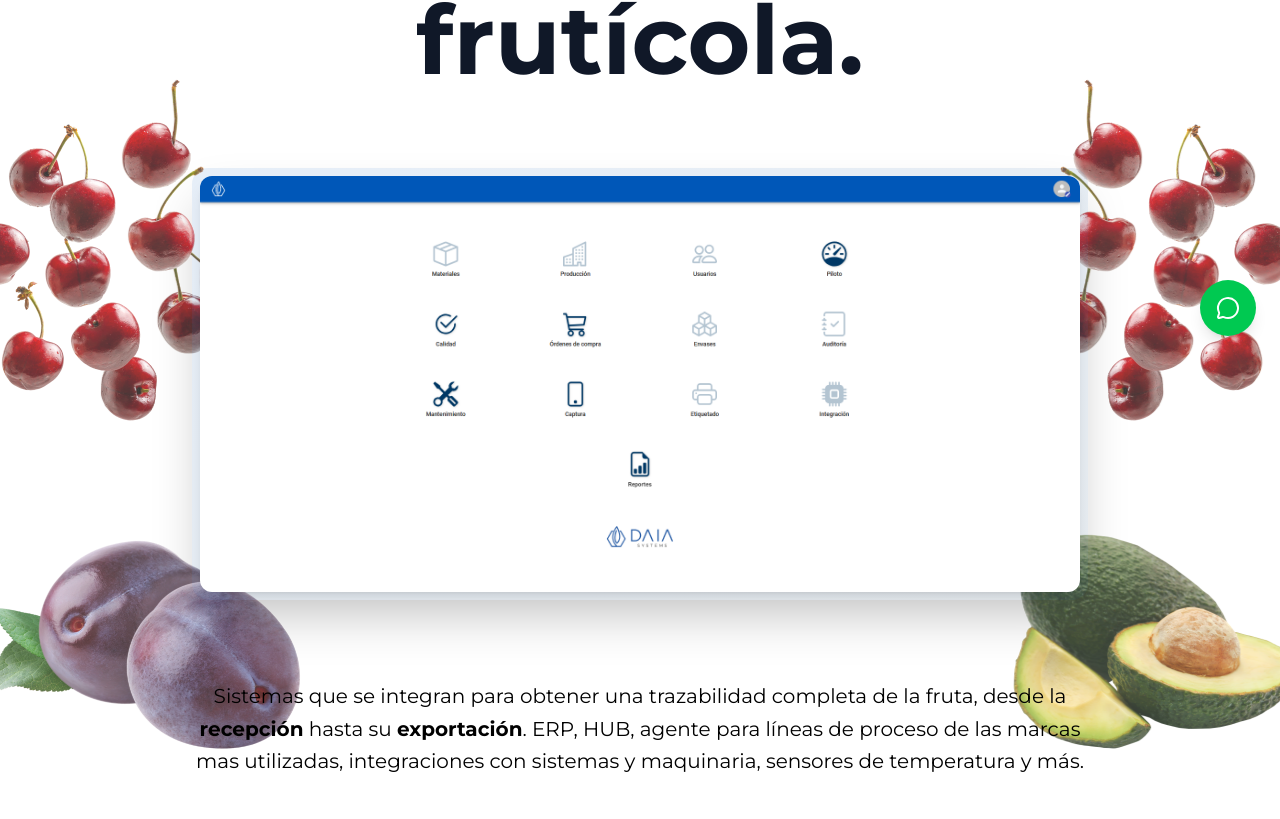
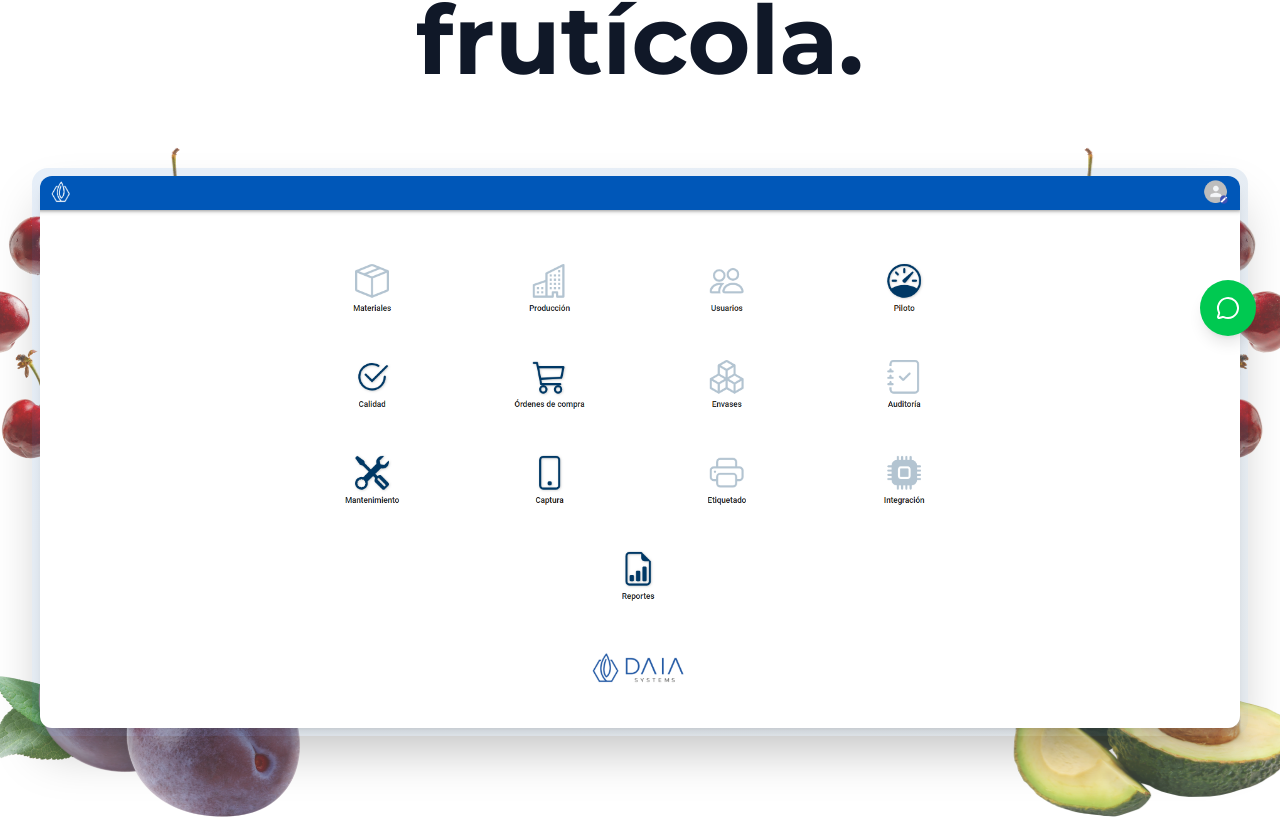
Before and after one commit to MatthAmoros/daianext, a Next.js app: page / in a window 1280 px wide. Shown: the part 440-1259 px from the top of the page. Built offline with nearby package versions, Linux system fonts and the light colour scheme.

Commit message:
cambio de imagen principal

```diff
--- a/src/components/sections/Hero.tsx
+++ b/src/components/sections/Hero.tsx
@@ -72,11 +72,11 @@ export default function Hero() {
             initial={{ opacity: 0, y: 30 }}
             animate={{ opacity: 1, y: 0 }}
             transition={{ duration: 0.8, delay: 0.4 }}
-            className="relative w-full max-w-4xl py-8"
+            className="relative w-full max-w-7xl py-8"
           >
             <div className="relative rounded-2xl shadow-2xl overflow-hidden bg-gradient-to-br from-[#0057B8]/10 to-[#003865]/10 p-2 pb-2">
               <img
-                src="/daiareactui1.png"
+                src="/daiareactui.png"
                 alt="Daia Systems UI"
                 className="w-full h-auto rounded-xl shadow-lg object-cover"
               />
```
Also changed, not shown: public/daiareactui.png (added).
